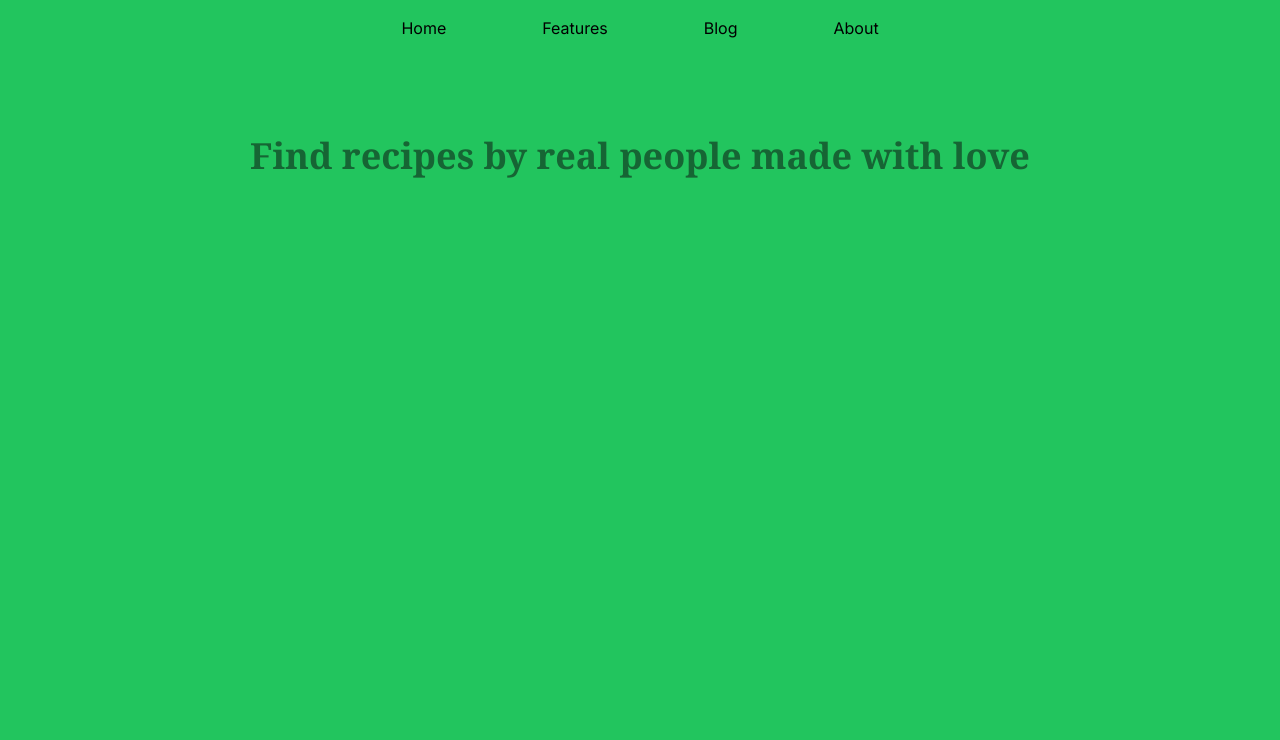
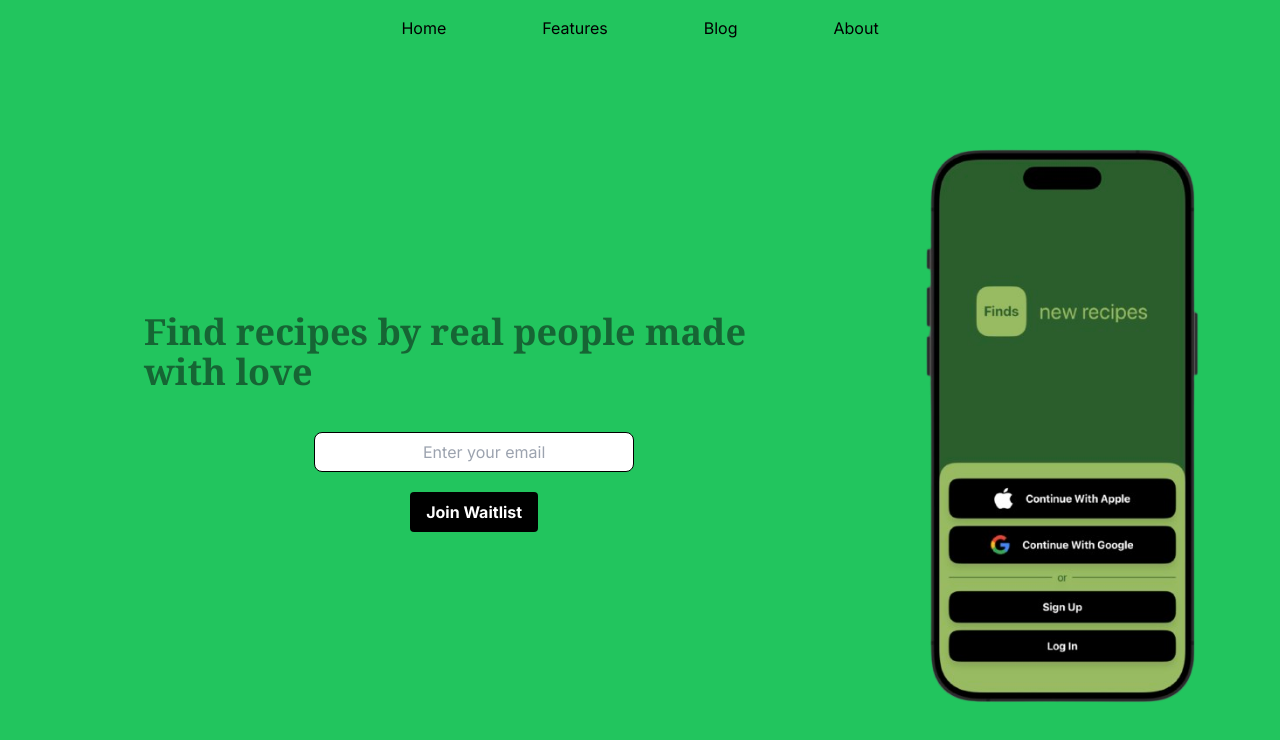
Before and after one commit to Harsimar2000/website-finds, a Next.js app: page / in a window 1280 px wide. Shown: the top 740 px of the page. Built offline with nearby package versions, Linux system fonts and the light colour scheme.

Commit message:
added content to home page

```diff
--- a/app/page.tsx
+++ b/app/page.tsx
@@ -1,8 +1,46 @@
+"use client";
+import { useState } from "react";
+
 export default function Home() {
+  const [inputText, setInputText] = useState("");
+
+  const handleInputChange = (e: React.ChangeEvent<HTMLInputElement>) => {
+    setInputText(e.target.value);
+  };
+
+  const handleButtonClick = () => {
+    console.log(inputText);
+    // You can perform further actions with the input text here
+  };
   return (
-    <div className="flex flex-col justify-center items-center pt-20">
-      <div className="text-center text-green-800 font-bold font-serif text-4xl">
-        Find recipes by real people made with love
+    <div className="mx-auto px-4 md:px-8 lg:px-12 xl:px-16">
+      <div className="flex md:flex-row flex-col">
+        <div className="flex flex-col items-center justify-center md:pt-20">
+          <div className=" text-green-800 font-bold font-serif text-4xl pr-20 pl-20">
+            <h1>Find recipes by real people made with love</h1>
+          </div>
+          <div className="pt-10">
+            <input
+              type="text"
+              className="border border-black rounded-lg pl-5 w-80 h-10 focus:outline-none focus:border-blue-500 text-center"
+              value={inputText}
+              onChange={handleInputChange}
+              placeholder="Enter your email"
+            />
+          </div>
+          <div className="pt-5">
+            <button
+              className="bg-black text-white font-bold py-2 px-4 rounded"
+              onClick={handleButtonClick}
+            >
+              Join Waitlist
+            </button>
+          </div>
+        </div>
+
+        <div className=" flex items-center justify-center md:pt-20 pt-5">
+          <img src="introView.png" alt="Image description" className="w-50" />
+        </div>
       </div>
     </div>
   );
--- a/components/Navbar.tsx
+++ b/components/Navbar.tsx
@@ -11,7 +11,7 @@ const NavBar = () => {
   return (
     <div>
       <nav className="text-center py-4">
-        <ul className="hidden sm:block">
+        <ul className="hidden md:block">
           <Link
             href={"/"}
             className="p-2 hover:text-white rounded-lg hover:bg-green-700 mx-10"
@@ -37,13 +37,13 @@ const NavBar = () => {
             About
           </Link>
         </ul>
-        <div className="sm:hidden flex items-center justify-end px-10">
+        <div className="md:hidden flex items-center justify-end px-10">
           <button className="cursor-pointer text-md" onClick={toggleNavbar}>
             {isClick ? <h1>close</h1> : <h1>menu</h1>}
           </button>
         </div>
         {isClick && (
-          <div className="fixed left-0 top-0 w-full h-screen py-4 px-10 bg-yellow-500 text-black sm:hidden">
+          <div className="fixed left-0 top-0 w-full h-screen py-4 px-10 bg-yellow-500 text-black md:hidden">
             <div className="flex h-full flex-col">
               <div className="flex justify-between">
                 <h1 className="text-lg text-black">Finds</h1>
```
Also changed, not shown: public/introView.png (added).
